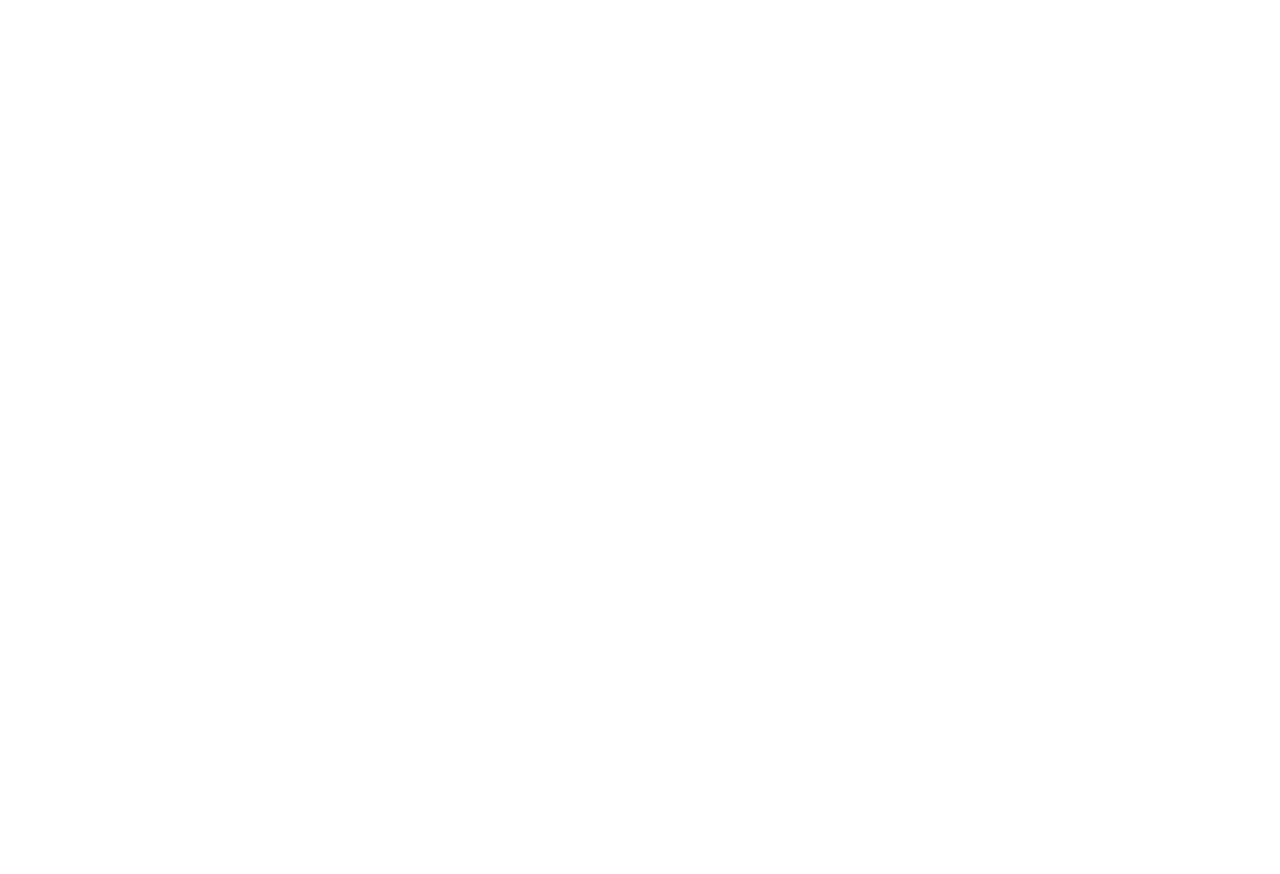
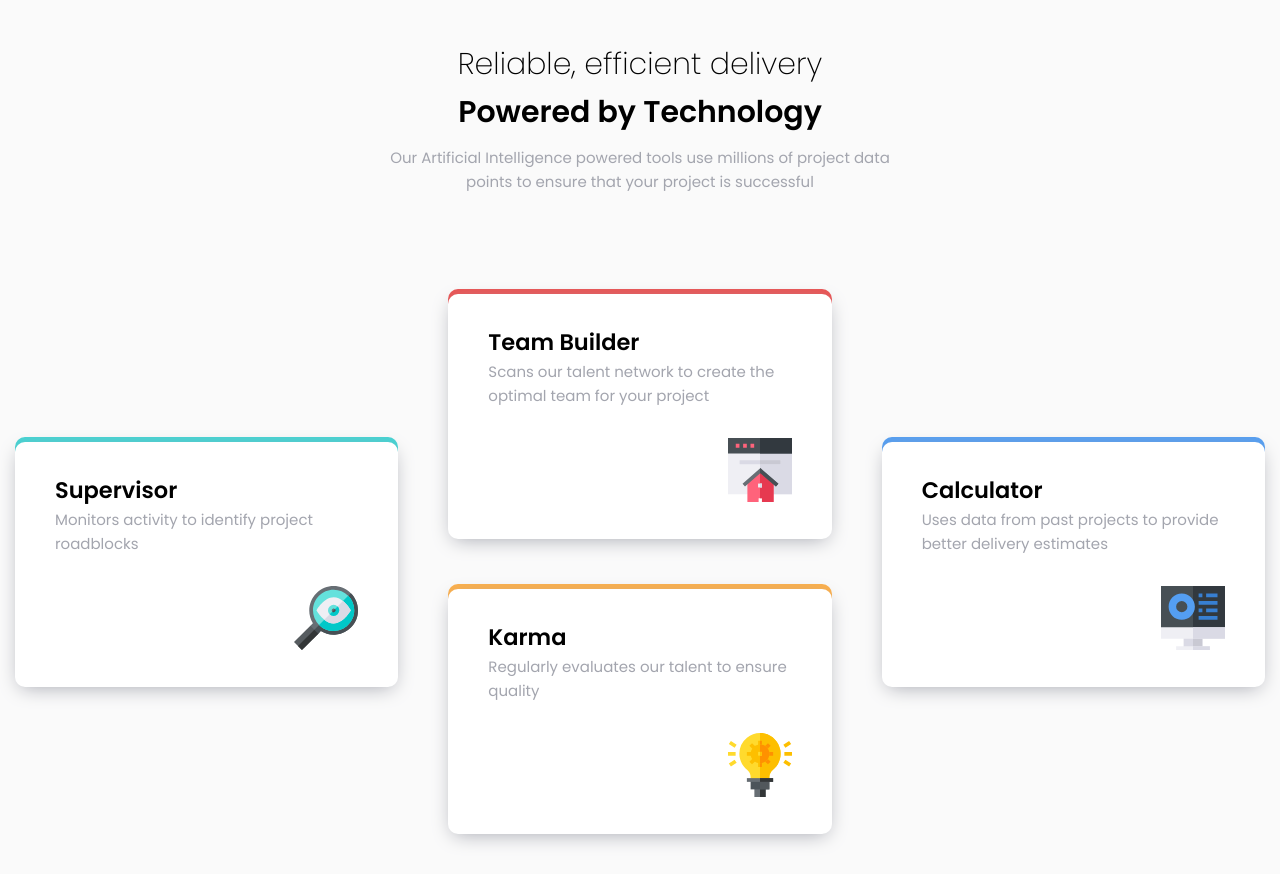
Before and after one commit to dzevad-cyber/frontendmentor-four-card-section, a website built with Parcel: page src/index.html in a window 1280 px wide. Before the commit the page ends 800 px from the top, so only its background shows below. Built offline with nearby package versions, Linux system fonts and the light colour scheme.

Commit message:
finished desktop dsign

```diff
--- a/src/index.html
+++ b/src/index.html
@@ -16,12 +16,77 @@
     <title>Four card feature section | Frontend Mentor</title>
   </head>
   <body>
-    <!-- Reliable, efficient delivery Powered by Technology Our Artificial
-    Intelligence powered tools use millions of project data points to ensure
-    that your project is successful Supervisor Monitors activity to identify
-    project roadblocks Team Builder Scans our talent network to create the
-    optimal team for your project Karma Regularly evaluates our talent to ensure
-    quality Calculator Uses data from past projects to provide better delivery
-    estimates -->
+    <main class="container">
+      <header class="container__header">
+        <h1 class="container__title">
+          <span class="container__title--light"
+            >Reliable, efficient delivery</span
+          >
+          Powered by Technology
+        </h1>
+        <p class="container__text">
+          Our Artificial Intelligence powered tools use millions of project data
+          points to ensure that your project is successful
+        </p>
+      </header>
+      <div class="cards">
+        <!-- card 1 -->
+        <article class="card card--cyan cards__card--cyan">
+          <h2 class="card__title">Supervisor</h2>
+          <p class="card__desc">
+            Monitors activity to identify project roadblocks
+          </p>
+          <div class="card__icon">
+            <img
+              src="./images/icon-supervisor.svg"
+              alt="magnifying glass"
+              title="icon"
+            />
+          </div>
+        </article>
+        <!-- card 2 -->
+        <article class="card card--red cards__card--red">
+          <h2 class="card__title">Team Builder</h2>
+          <p class="card__desc">
+            Scans our talent network to create the optimal team for your project
+          </p>
+          <div class="card__icon">
+            <img
+              src="./images/icon-team-builder.svg"
+              alt="magnifying glass"
+              title="icon"
+            />
+          </div>
+        </article>
+        <!-- card 3 -->
+        <article class="card card--orange cards__card--orange">
+          <h2 class="card__title">Karma</h2>
+          <p class="card__desc">
+            Regularly evaluates our talent to ensure quality
+          </p>
+          <div class="card__icon">
+            <img
+              src="./images/icon-karma.svg"
+              alt="magnifying glass"
+              title="icon"
+            />
+          </div>
+        </article>
+        <!-- card 4 -->
+        <article class="card card--blue cards__card--blue">
+          <h2 class="card__title">Calculator</h2>
+          <p class="card__desc">
+            Uses data from past projects to provide better delivery estimates
+          </p>
+          <div class="card__icon">
+            <img
+              src="./images/icon-calculator.svg"
+              alt="magnifying glass"
+              title="icon"
+            />
+          </div>
+        </article>
+      </div>
+    </main>
   </body>
 </html>
--- a/src/sass/abstracts/_typography.scss
+++ b/src/sass/abstracts/_typography.scss
@@ -0,0 +1,13 @@
+// font-size
+$fz-base: 1.5rem;
+
+// font-family
+$ff-popins: 'Poppins', sans-serif;
+
+// font-weight
+$fw-light: 200;
+$fw-regular: 400;
+$fw-semi-bold: 600;
+
+// title
+$fz-title: 2.5rem;
--- a/src/sass/abstracts/_variables.scss
+++ b/src/sass/abstracts/_variables.scss
@@ -0,0 +1,16 @@
+$width-mobile: 37.5rem;
+$width-desktop: 144rem;
+
+// ### colors
+
+// primary
+$clr-red: hsl(0, 78%, 62%);
+$clr-cyan: hsl(180, 62%, 55%);
+$clr-orange: hsl(34, 97%, 64%);
+$clr-blue: hsl(212, 86%, 64%);
+
+// neutral
+$clr-neutral-dark-blue: hsl(234, 12%, 34%);
+$clr-neutral-gray-blue: hsl(229, 6%, 66%);
+$clr-neutral-light-gray: hsl(0, 0%, 98%);
+$clr-neutral-white: #fff;
--- a/src/sass/base/_reset.scss
+++ b/src/sass/base/_reset.scss
@@ -1,3 +1,7 @@
+@use '../abstracts/typography' as tp;
+
+@import url('https://fonts.googleapis.com/css2?family=Poppins:wght@200;400;600&display=swap');
+
 *,
 *::after,
 *::before {
@@ -12,7 +16,9 @@ html {
 
 body {
   box-sizing: border-box;
-  font-family: 'Roboto', sans-serif;
+  font-family: tp.$ff-popins;
+  line-height: 1.6;
+  font-size: tp.$fz-base;
 }
 
 ul {
--- /dev/null
+++ b/src/sass/components/_card.scss
@@ -0,0 +1,37 @@
+@use '../abstracts/variables' as var;
+
+.card {
+  display: grid;
+  padding: 3rem 4rem;
+  background-color: var.$clr-neutral-white;
+  border-radius: 10px;
+
+  &__desc {
+    color: var.$clr-neutral-gray-blue;
+  }
+
+  &__icon {
+    margin-top: 3rem;
+    justify-self: end;
+  }
+
+  &--cyan {
+    box-shadow: 0 5px 20px -5px var.$clr-neutral-gray-blue,
+      0 -5px 0 var.$clr-cyan;
+  }
+
+  &--red {
+    box-shadow: 0 5px 20px -5px var.$clr-neutral-gray-blue,
+      0 -5px 0 var.$clr-red;
+  }
+
+  &--orange {
+    box-shadow: 0 5px 20px -5px var.$clr-neutral-gray-blue,
+      0 -5px 0 var.$clr-orange;
+  }
+
+  &--blue {
+    box-shadow: 0 5px 20px -5px var.$clr-neutral-gray-blue,
+      0 -5px 0 var.$clr-blue;
+  }
+}
--- /dev/null
+++ b/src/sass/layout/_cards.scss
@@ -0,0 +1,34 @@
+@use '../abstracts/variables' as var;
+
+.cards {
+  display: grid;
+  row-gap: 5rem;
+  max-width: var.$width-mobile;
+
+  @media (min-width: 62.5em) {
+    max-width: var.$width-desktop;
+    grid-template-columns: repeat(6, 1fr);
+    grid-template-rows: repeat(4, 1fr);
+    gap: 5rem;
+
+    &__card--red {
+      grid-column: 3 / 5;
+      grid-row: 1 / 3;
+    }
+
+    &__card--cyan {
+      grid-column: 1 / 3;
+      grid-row: 2 / 4;
+    }
+
+    &__card--orange {
+      grid-column: 3 / 5;
+      grid-row: 3 / 5;
+    }
+
+    &__card--blue {
+      grid-column: 5 / 7;
+      grid-row: 2 / 4;
+    }
+  }
+}
--- /dev/null
+++ b/src/sass/layout/_container.scss
@@ -0,0 +1,52 @@
+@use '../abstracts/variables' as var;
+@use '../abstracts/typography' as tp;
+
+.container {
+  width: 100%;
+  min-height: 100vh;
+
+  display: grid;
+  place-items: center;
+  background-color: var.$clr-neutral-light-gray;
+  padding: 4rem 1.5rem;
+  grid-auto-rows: min-content;
+  align-content: center;
+
+  row-gap: 10rem;
+
+  &__header {
+    display: grid;
+    row-gap: 1rem;
+    justify-content: center;
+
+    max-width: var.$width-mobile;
+    text-align: center;
+
+    @media (min-width: 62.5em) {
+      max-width: var.$width-desktop;
+    }
+  }
+
+  &__title {
+    font-size: tp.$fz-title;
+
+    &--light {
+      font-weight: tp.$fw-light;
+      display: block;
+    }
+
+    @media (min-width: 62.5em) {
+      font-size: 3rem;
+    }
+  }
+
+  &__text {
+    font-size: tp.$fz-base;
+    max-width: 300px;
+
+    @media (min-width: 62.5em) {
+      max-width: 540px;
+      color: var.$clr-neutral-gray-blue;
+    }
+  }
+}
--- a/src/sass/style.scss
+++ b/src/sass/style.scss
@@ -1 +1,6 @@
 @use 'base/reset';
+
+@use 'layout/container';
+@use 'layout/cards';
+
+@use 'components/card';
```
Also changed, not shown: README.md.
